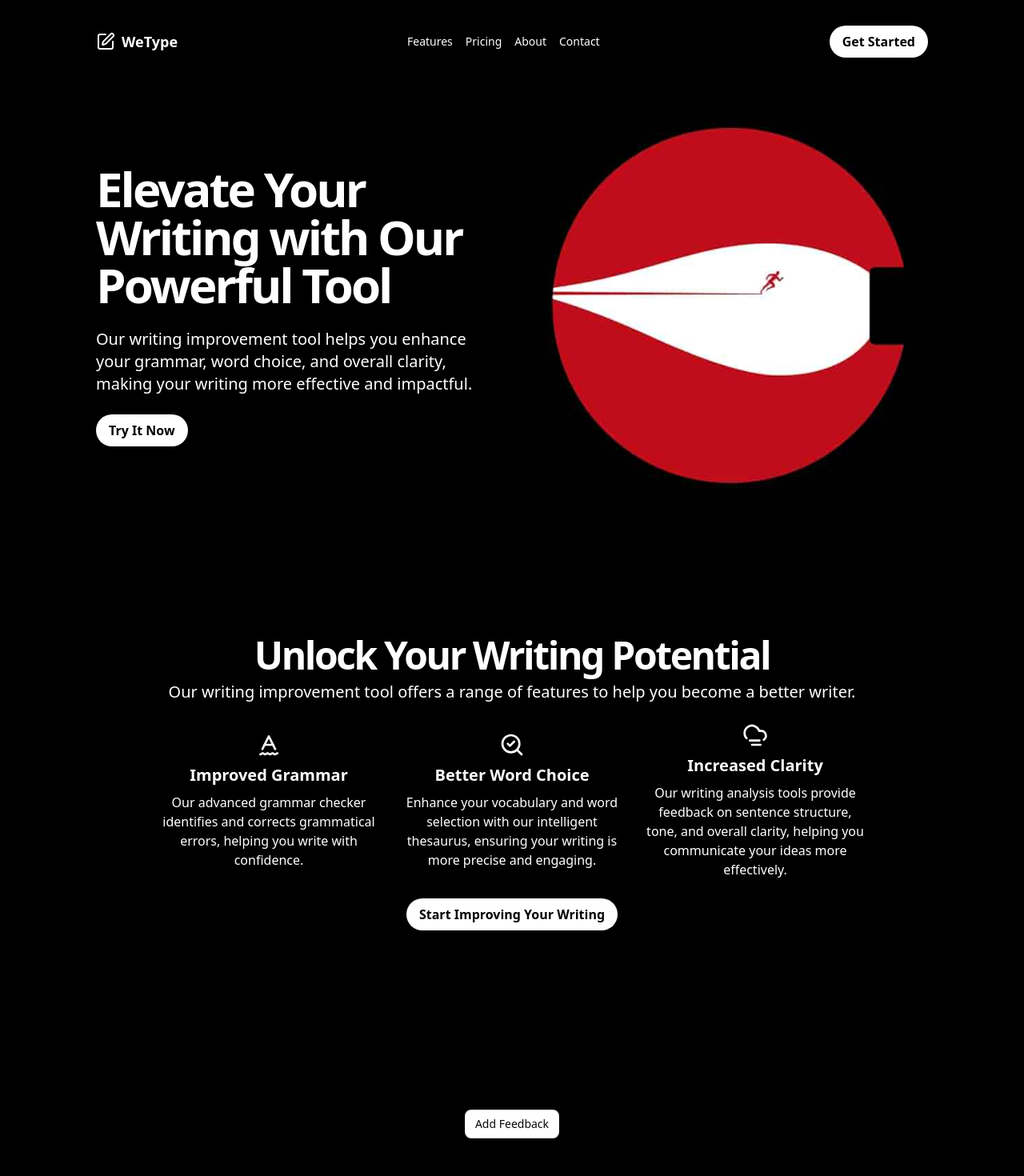
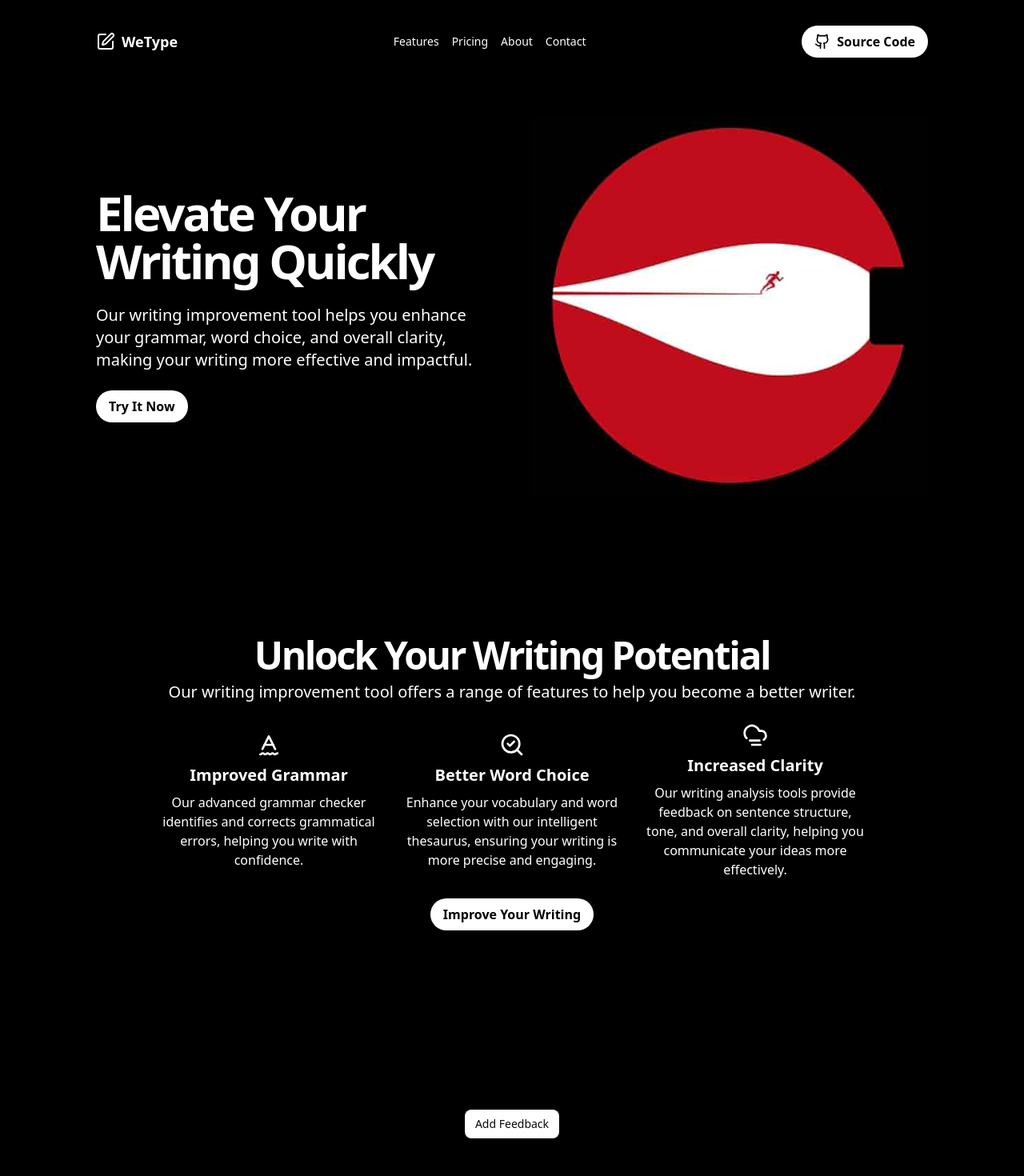
Before and after one commit to Ebrahim-Ramadan/typeshit-tool, a React (Vite) app: page / in a window 1280 px wide. Shown: the top 1470 px of the page at 80% size. Built offline with nearby package versions, Linux system fonts and the light colour scheme.

Commit message:
added source code link

```diff
--- a/src/components/Feedback.jsx
+++ b/src/components/Feedback.jsx
@@ -77,7 +77,7 @@ export default function FeedBackComponent() {
                 className='flex h-full flex-col'
                 onSubmit={(e) => {
                   e.preventDefault();
-                  console.log('Add Note');
+                  console.log('submitted baby');
                 }}
               >
                 <motion.span
--- a/src/components/HomePage.jsx
+++ b/src/components/HomePage.jsx
@@ -1,4 +1,4 @@
-import {  CloudFog, Github, PenBoxIcon, SearchCheckIcon, SpellCheck2Icon, Twitter } from 'lucide-react'
+import {  CloudFog, Github, GithubIcon, PenBoxIcon, SearchCheckIcon, SpellCheck2Icon, Twitter } from 'lucide-react'
 import FeedBackComponent from './Feedback'
 export default function MainComponent() {
   return (
@@ -23,7 +23,9 @@ export default function MainComponent() {
               Contact
             </a>
           </nav>
-          <button className='primaryButton'>Get Started</button>
+          <a href='https://github.com/Ebrahim-Ramadan/wetype-tool-website' target='_blank' className='primaryButton flex flex-row items-center gap-2'>
+            <GithubIcon size='20' />
+            Source Code</a>
         </div>
       </header>
       <main className="flex-1">
@@ -32,7 +34,7 @@ export default function MainComponent() {
             <div className="grid items-center gap-6 lg:grid-cols-2 lg:gap-12">
               <div className="space-y-6 flex flex-col items-start">
                 <h1 className="text-3xl font-bold tracking-tighter text-primary-foreground sm:text-4xl md:text-5xl lg:text-6xl">
-                  Elevate Your Writing with Our Powerful Tool
+                  Elevate Your Writing Quickly
                 </h1>
                 <p className="text-lg text-primary-foreground md:text-xl">
                   Our writing improvement tool helps you enhance your grammar, word choice, and overall clarity, making
@@ -86,7 +88,7 @@ export default function MainComponent() {
                   </p>
                 </div>
               </div>
-              <button className='primaryButton'>Start Improving Your Writing</button>
+              <button className='primaryButton'>Improve Your Writing</button>
             </div>
           </div>
         </section>
@@ -107,7 +109,7 @@ export default function MainComponent() {
           <Twitter/>
           </a>
           <a href=''>
-          <Github/>
+          <GithubIcon />
           </a>
         </div>
         </div>
--- a/src/index.css
+++ b/src/index.css
@@ -2,7 +2,7 @@
 @tailwind components;
 @layer base{
   .primaryButton {
-    @apply bg-white rounded-3xl text-sm md:text-base text-black font-medium md:font-bold px-2 py-1 md:px-4 md:py-2;
+    @apply bg-white rounded-3xl text-sm md:text-base text-black font-medium md:font-bold px-2 py-1 md:px-4 md:py-2 hover:bg-white/85 transition duration-300;
   }
 }
 @tailwind utilities;
```
